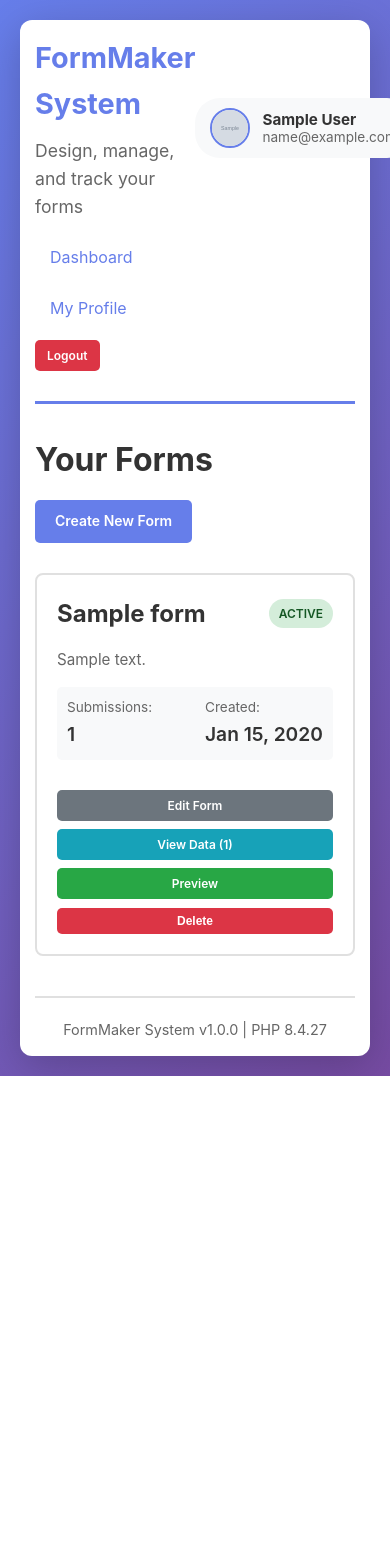
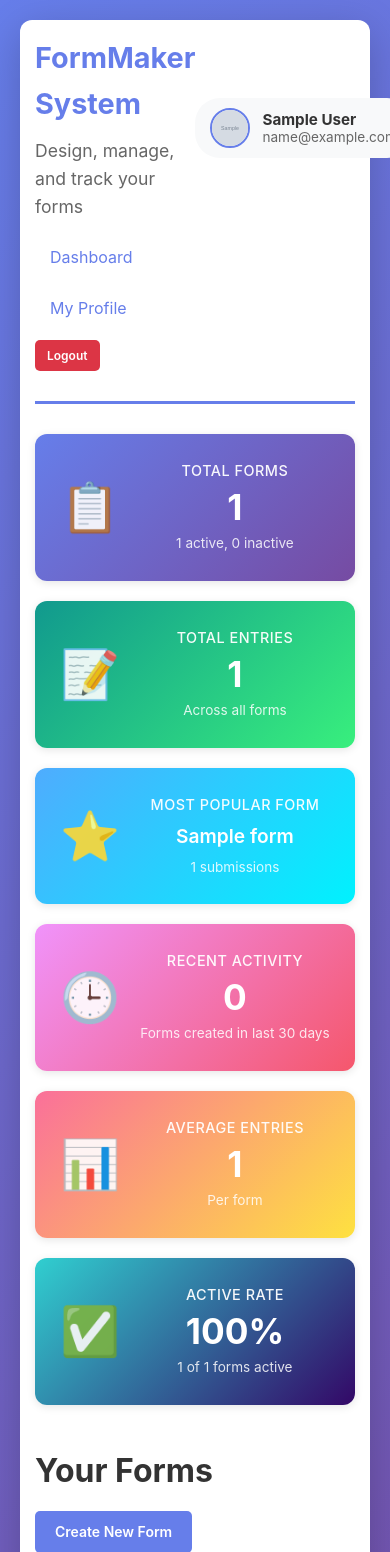
Before and after one commit to ahmedsaadawi13/FormMaker, a PHP site: page /formmaker/ in a window 390 px wide; the page is wider, and only the part inside the window is pictured. Shown: the top 1552 px of that part. Before the commit the page ends 1076 px from the top of that part, so only its background shows below. Run offline with PHP 8.4, Linux system fonts and the light colour scheme; the visitor is signed in with stand-in values (Sample User, id 1); tables that the repository leaves empty hold one stand-in row (values such as "Sample post"); grey boxes marked "Sample" are stand-in pictures.

Commit message:
Add comprehensive statistics dashboard with visual analytics
Enhanced the main dashboard with detailed statistics and visual cards:

Dashboard Statistics Cards:
- Total Forms - Shows total count with active/inactive breakdown
- Total Entries - Displays total submissions across all forms
- Most Popular Form - Highlights form with most submissions
- Recent Activity - Shows forms created in last 30 days
- Average Entries - Calculates average submissions per form
- Active Rate - Displays percentage of active forms

Statistics Calculated:
- Total number of forms owned by user
- Total number of submissions/entries across all forms
- Count of active vs inactive forms
- Most popular form (highest submission count)
- Forms created in last 30 days
- Average submissions per form
- Active form percentage

Visual Enhancements:
- Colorful gradient cards with distinct colors for each metric
- Icons for visual identification (emoji icons)
- Hover effects with elevation animation
- Responsive grid layout (adapts to screen size)
- Clean, modern card design with shadows

Color Variants:
- Primary (purple) - Total forms
- Success (green) - Total entries
- Info (blue) - Most popular form
- Warning (pink) - Recent activity
- Secondary (pink/yellow) - Average entries
- Accent (cyan/purple) - Active rate

Responsive Design:
- Grid layout adapts from multi-column to single column on mobile
- Cards remain readable and accessible on all devices
- Touch-friendly hover states

User Benefits:
- Quick overview of form performance at a glance
- Visual identification of most engaged forms
- Track activity trends over time
- Monitor form usage and engagement
- Data-driven insights for form management

Files Modified:
- index.php - Added statistics calculation and dashboard HTML
- assets/style.css - Added stat card styles and color variants

```diff
--- a/assets/style.css
+++ b/assets/style.css
@@ -526,6 +526,91 @@ nav a:hover {
     font-weight: bold;
 }
 
+/* Dashboard Statistics */
+.stats-dashboard {
+    display: grid;
+    grid-template-columns: repeat(auto-fit, minmax(250px, 1fr));
+    gap: 20px;
+    margin-bottom: 40px;
+}
+
+.stats-dashboard .stat-card {
+    display: flex;
+    align-items: center;
+    gap: 20px;
+    padding: 25px;
+    border-radius: 12px;
+    transition: all 0.3s;
+    box-shadow: 0 2px 8px rgba(0,0,0,0.1);
+}
+
+.stats-dashboard .stat-card:hover {
+    transform: translateY(-5px);
+    box-shadow: 0 5px 20px rgba(0,0,0,0.15);
+}
+
+.stat-icon {
+    font-size: 3em;
+    opacity: 0.9;
+}
+
+.stat-content {
+    flex: 1;
+}
+
+.stat-content h3 {
+    font-size: 0.9em;
+    font-weight: 500;
+    margin-bottom: 8px;
+    opacity: 0.95;
+    text-transform: uppercase;
+    letter-spacing: 0.5px;
+}
+
+.stat-content .stat-number {
+    font-size: 2.2em;
+    font-weight: bold;
+    margin: 5px 0;
+    line-height: 1;
+}
+
+.stat-content .stat-text {
+    font-size: 1.2em;
+    font-weight: 600;
+    margin: 5px 0;
+    line-height: 1.3;
+}
+
+.stat-content small {
+    font-size: 0.85em;
+    opacity: 0.85;
+}
+
+/* Stat Card Color Variants */
+.stat-primary {
+    background: linear-gradient(135deg, #667eea 0%, #764ba2 100%);
+}
+
+.stat-success {
+    background: linear-gradient(135deg, #11998e 0%, #38ef7d 100%);
+}
+
+.stat-info {
+    background: linear-gradient(135deg, #4facfe 0%, #00f2fe 100%);
+}
+
+.stat-warning {
+    background: linear-gradient(135deg, #f093fb 0%, #f5576c 100%);
+}
+
+.stat-secondary {
+    background: linear-gradient(135deg, #fa709a 0%, #fee140 100%);
+}
+
+.stat-accent {
+    background: linear-gradient(135deg, #30cfd0 0%, #330867 100%);
+}
+
 /* Form Display */
 .form-display {
     max-width: 800px;
@@ -589,6 +674,10 @@ footer {
         grid-template-columns: 1fr;
     }
 
+    .stats-dashboard {
+        grid-template-columns: 1fr;
+    }
+
     .form-row {
         grid-template-columns: 1fr;
     }
--- a/index.php
+++ b/index.php
@@ -19,6 +19,38 @@ if ($_SERVER['REQUEST_METHOD'] === 'POST' && isset($_POST['delete_form'])) {
     $formModel->deleteForm($formId, Auth::id());
     header("Location: index.php?msg=deleted");
     exit;
+}
+
+// Calculate dashboard statistics
+$totalForms = count($forms);
+$totalSubmissions = 0;
+$activeForms = 0;
+$inactiveForms = 0;
+$mostPopularForm = null;
+$maxSubmissions = 0;
+$recentFormCount = 0;
+$thirtyDaysAgo = date('Y-m-d H:i:s', strtotime('-30 days'));
+
+foreach ($forms as $form) {
+    $submissionsCount = $formModel->getSubmissionsCount($form['id']);
+    $totalSubmissions += $submissionsCount;
+
+    if ($form['status'] === 'active') {
+        $activeForms++;
+    } else {
+        $inactiveForms++;
+    }
+
+    // Find most popular form
+    if ($submissionsCount > $maxSubmissions) {
+        $maxSubmissions = $submissionsCount;
+        $mostPopularForm = $form;
+    }
+
+    // Count recent forms (created in last 30 days)
+    if ($form['created_at'] >= $thirtyDaysAgo) {
+        $recentFormCount++;
+    }
 }
 
 $message = isset($_GET['msg']) ? $_GET['msg'] : '';
@@ -59,6 +91,70 @@ $message = isset($_GET['msg']) ? $_GET['msg'] : '';
         <?php if ($message === 'deleted'): ?>
             <div class="message success">Form deleted successfully!</div>
         <?php endif; ?>
+
+        <!-- Dashboard Statistics -->
+        <div class="stats-dashboard">
+            <div class="stat-card stat-primary">
+                <div class="stat-icon">📋</div>
+                <div class="stat-content">
+                    <h3>Total Forms</h3>
+                    <p class="stat-number"><?php echo $totalForms; ?></p>
+                    <small><?php echo $activeForms; ?> active, <?php echo $inactiveForms; ?> inactive</small>
+                </div>
+            </div>
+
+            <div class="stat-card stat-success">
+                <div class="stat-icon">📝</div>
+                <div class="stat-content">
+                    <h3>Total Entries</h3>
+                    <p class="stat-number"><?php echo $totalSubmissions; ?></p>
+                    <small>Across all forms</small>
+                </div>
+            </div>
+
+            <div class="stat-card stat-info">
+                <div class="stat-icon">⭐</div>
+                <div class="stat-content">
+                    <h3>Most Popular Form</h3>
+                    <?php if ($mostPopularForm): ?>
+                        <p class="stat-text"><?php echo htmlspecialchars($mostPopularForm['name']); ?></p>
+                        <small><?php echo $maxSubmissions; ?> submissions</small>
+                    <?php else: ?>
+                        <p class="stat-text">No forms yet</p>
+                        <small>Create your first form</small>
+                    <?php endif; ?>
+                </div>
+            </div>
+
+            <div class="stat-card stat-warning">
+                <div class="stat-icon">🕒</div>
+                <div class="stat-content">
+                    <h3>Recent Activity</h3>
+                    <p class="stat-number"><?php echo $recentFormCount; ?></p>
+                    <small>Forms created in last 30 days</small>
+                </div>
+            </div>
+
+            <?php if ($totalForms > 0): ?>
+                <div class="stat-card stat-secondary">
+                    <div class="stat-icon">📊</div>
+                    <div class="stat-content">
+                        <h3>Average Entries</h3>
+                        <p class="stat-number"><?php echo $totalForms > 0 ? round($totalSubmissions / $totalForms, 1) : 0; ?></p>
+                        <small>Per form</small>
+                    </div>
+                </div>
+
+                <div class="stat-card stat-accent">
+                    <div class="stat-icon">✅</div>
+                    <div class="stat-content">
+                        <h3>Active Rate</h3>
+                        <p class="stat-number"><?php echo round(($activeForms / $totalForms) * 100); ?>%</p>
+                        <small><?php echo $activeForms; ?> of <?php echo $totalForms; ?> forms active</small>
+                    </div>
+                </div>
+            <?php endif; ?>
+        </div>
 
         <div class="dashboard-header">
             <h2>Your Forms</h2>
```
